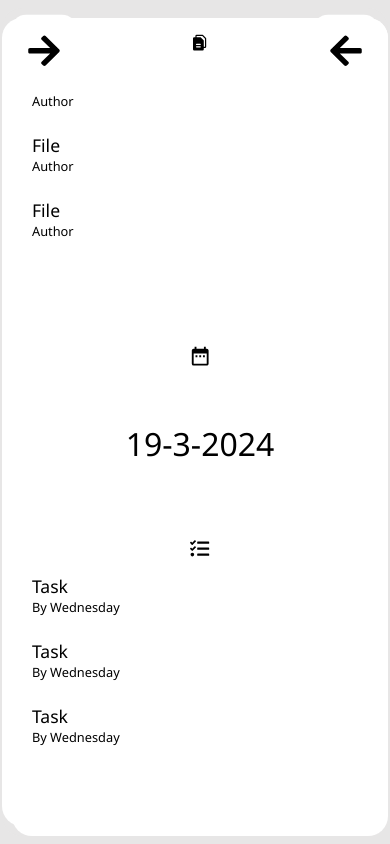
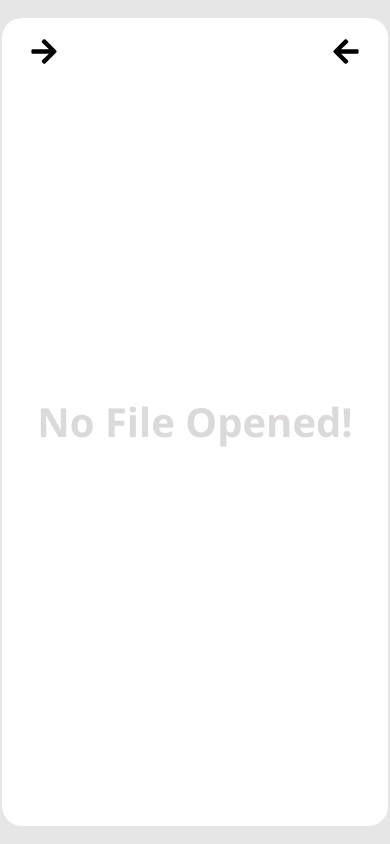
Before and after one commit to RishabhDotasara/ECELL-WEBOPS, a React (Create React App) app: page / in a window 390 px wide. Built offline with nearby package versions, Linux system fonts and the light colour scheme.

Commit message:
responsiveness changes

```diff
--- a/src/App.css
+++ b/src/App.css
@@ -367,7 +367,7 @@
 
 .btn
 {
-  background: var(--comp-color);
+  background:transparent;
   height: fit-content;
   width: fit-content;
   padding: 10px;
@@ -376,7 +376,7 @@
   border-radius: 10px;
   position: absolute;
   font-size: 1.5rem;
-  z-index: 9;
+  z-index: 99;
   display: none;
 }
 
@@ -406,13 +406,14 @@
       left: -1000px;
       height: 100%;
       width: 100%;
-
+      z-index: 9;
 
     }
+
     .btn
     {
       display: block;
-      transform: scale(1.5);
+      transform: scale(1.2);
     }
     .main-container .work-panel .calender-panel .date-today
     {
--- a/src/components/MainContainer.js
+++ b/src/components/MainContainer.js
@@ -13,7 +13,7 @@ export default function MainContainer() {
   const [file, setFile] = useState(-1);
   const [datetoday, setDate] = useState();
   const [entact, setEntAct] = useState(false);
-  const [wrkact, setWrkAct] = useState(true);
+  const [wrkact, setWrkAct] = useState(false);
 
   useEffect(() => {
     const today = new Date();
@@ -27,6 +27,7 @@ export default function MainContainer() {
         onClick={() => {
           setEntAct(!entact);
         }}
+        style={{transform:entact ? 'rotateY(180deg)': ''}}
       >
         <FaArrowRight style={{ backgroundColor: "transparent"}} />
       </button>
@@ -35,6 +36,7 @@ export default function MainContainer() {
         onClick={() => {
           setWrkAct(!wrkact);
         }}
+        style={{transform:wrkact ? 'rotateY(-180deg)': ''}}
       >
         <FaArrowLeft style={{ backgroundColor: "transparent" }} />
       </button>
```
